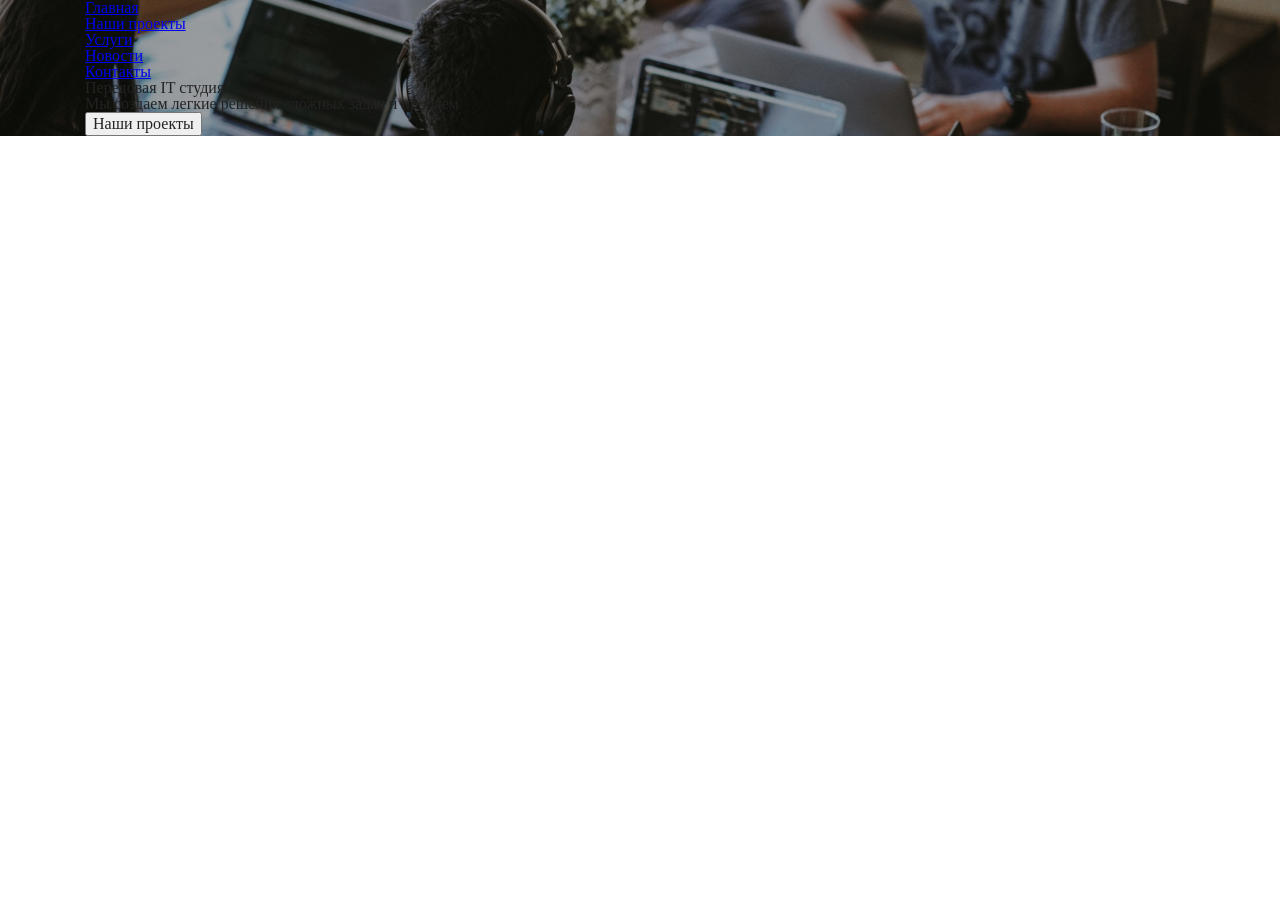
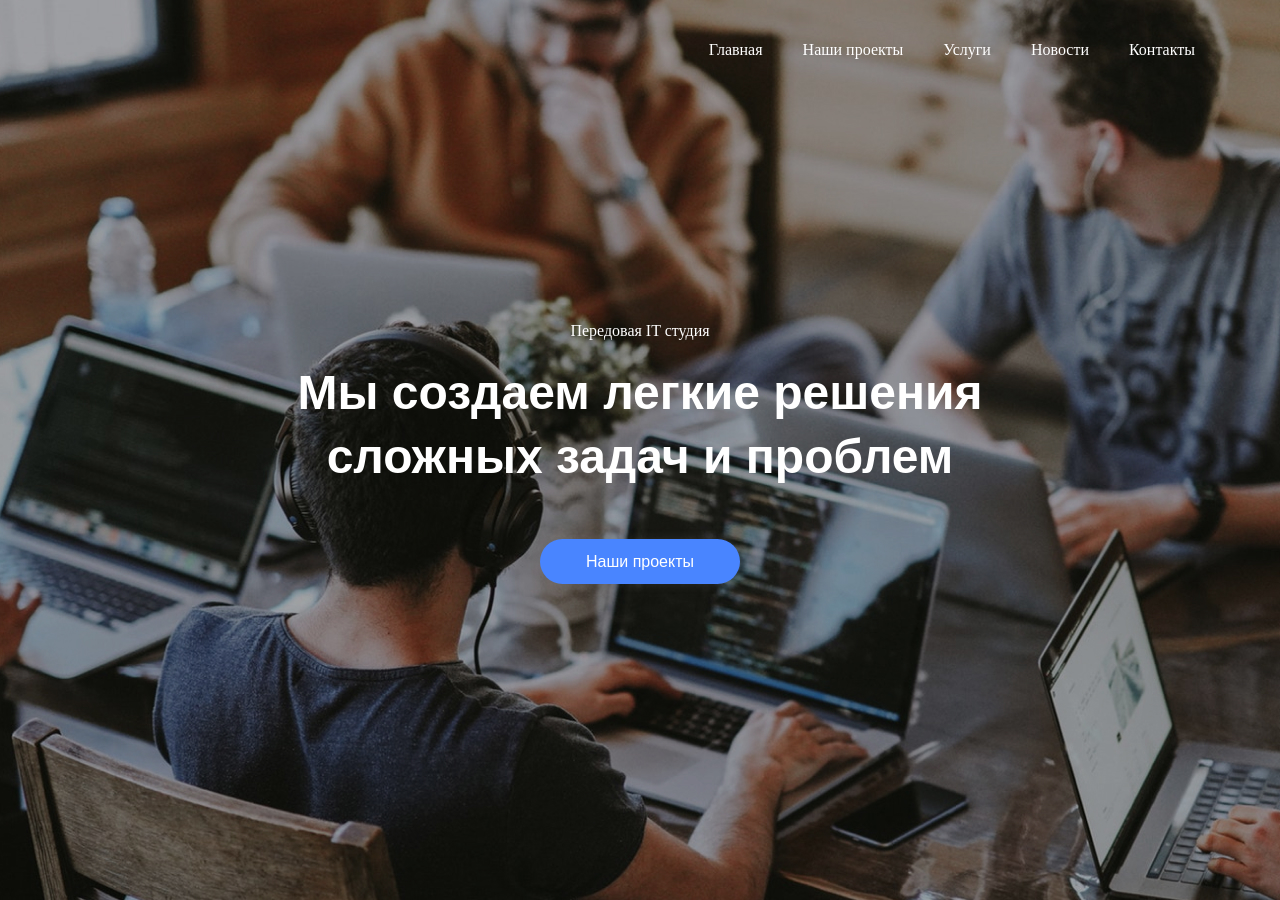
Before and after one commit to Kolyanbodymass/IT-company, a website: page src/index.html in a window 1280 px wide. Before the commit the page ends 800 px from the top, so only its background shows below. Drawn offline with nearby package versions, Linux system fonts and the light colour scheme; files that its build step writes are made by us from their sources; a web font is replaced by a local one.

Commit message:
add first screen - main

```diff
--- a/gulpfile.js
+++ b/gulpfile.js
@@ -77,8 +77,5 @@ gulp.task('images', function() {
         .pipe(gulp.dest("dist/img"));
 });
 
-
-// gulp.task('default', gulp.parallel('watch', 'server', 'styles', 'html', 'scripts', 'fonts', 'icons', 'mailer', 'images'));
-
 gulp.task("build", gulp.series('delDir', gulp.parallel('server', 'styles', 'html', 'scripts', 'fonts', 'icons', 'mailer', 'images')));
 gulp.task("default", gulp.parallel("watch", "build"));
--- a/src/index.html
+++ b/src/index.html
@@ -12,11 +12,11 @@
         <div class="container">
             <nav>
                 <ul class="menu">
-                    <li class="menu_item"><a href="#" class="menu_link">Главная</a></li>
-                    <li class="menu_item"><a href="#" class="menu_link">Наши проекты</a></li>
-                    <li class="menu_item"><a href="#" class="menu_link">Услуги</a></li>
-                    <li class="menu_item"><a href="#" class="menu_link">Новости</a></li>
-                    <li class="menu_item"><a href="#" class="menu_link">Контакты</a></li>
+                    <li><a href="#">Главная</a></li>
+                    <li><a href="#">Наши проекты</a></li>
+                    <li><a href="#">Услуги</a></li>
+                    <li><a href="#">Новости</a></li>
+                    <li><a href="#">Контакты</a></li>
                 </ul>
                 <div class="hamburger">
                     <span></span>
--- /dev/null
+++ b/src/sass/blocks/_button.scss
@@ -0,0 +1,13 @@
+button {
+    background: #4985FF;
+    box-shadow: 0px 0px 10px rgba(111, 111, 111, 0.25);
+    border-radius: 30px;
+    border: none;
+    width: 200px;
+    height: 45px;
+    font-weight: 500;
+    font-size: 16px;
+    line-height: 20px;
+    text-align: center;
+    color: #FFFFFF;
+}
--- a/src/sass/blocks/_main.scss
+++ b/src/sass/blocks/_main.scss
@@ -1,3 +1,26 @@
  .main {
-    background: url('../../img/bg/main-bg.jpg')  center (center / cover) no-repeat
+    padding-top: 40px;
+    height: 900px;
+	background: url('../../img/bg/main-bg.jpg')  center (center / cover) no-repeat;
+	text-align: center;
+		&__subtitle {
+			font-weight: 500;
+			font-size: 16px;
+			line-height: 20px;
+			text-align: center;
+			color: #FFFFFF;
+			padding-bottom: 20px;
+		}
+		&__title {
+			font-family: Montserrat, sans-serif;
+			max-width: 829px;
+			margin: 0 auto;
+			font-weight: 800;
+			font-size: 48px;
+			line-height: 64px;
+			text-align: center;
+			color: #FFFFFF;
+			padding-bottom: 50px;
+		}
+
  }
--- /dev/null
+++ b/src/sass/blocks/_menu.scss
@@ -0,0 +1,23 @@
+.menu {
+    display: flex;
+    justify-content: flex-end;
+    height: 61px;
+    margin-bottom: 220px;
+    li {
+        margin-right: 40px;
+        &:last-child {
+            margin-right: 0;
+        }
+        a {
+            font-weight: 500;
+            font-size: 16px;
+            line-height: 20px;
+            color: #FFFFFF;
+        }
+        &:hover {
+            color: #ec644b;
+            border-bottom: 2px solid #FFFFFF;
+            padding-bottom: 39px;
+        }
+    }
+}
--- a/src/sass/libs/_fonts.scss
+++ b/src/sass/libs/_fonts.scss
@@ -1,8 +1,8 @@
 /* montserrat-regular - latin_cyrillic */
 @font-face {
-    font-family: 'Montserrat';
+    font-family: 'Montserrat Regular';
     font-style: normal;
-    font-weight: 400;
+    font-weight: normal;
     src: url('../fonts/montserrat-v14-latin_cyrillic-regular.eot'); /* IE9 Compat Modes */
     src: local('Montserrat Regular'), local('Montserrat-Regular'),
          url('../fonts/montserrat-v14-latin_cyrillic-regular.eot?#iefix') format('embedded-opentype'), /* IE6-IE8 */
@@ -13,9 +13,9 @@
   }
   /* montserrat-500 - latin_cyrillic */
   @font-face {
-    font-family: 'Montserrat';
+    font-family: 'Montserrat 500';
     font-style: normal;
-    font-weight: 500;
+    font-weight: normal;
     src: url('../fonts/montserrat-v14-latin_cyrillic-500.eot'); /* IE9 Compat Modes */
     src: local('Montserrat Medium'), local('Montserrat-Medium'),
          url('../fonts/montserrat-v14-latin_cyrillic-500.eot?#iefix') format('embedded-opentype'), /* IE6-IE8 */
@@ -26,9 +26,9 @@
   }
   /* montserrat-800 - latin_cyrillic */
   @font-face {
-    font-family: 'Montserrat';
+    font-family: 'Montserrat 800';
     font-style: normal;
-    font-weight: 800;
+    font-weight: normal;
     src: url('../fonts/montserrat-v14-latin_cyrillic-800.eot'); /* IE9 Compat Modes */
     src: local('Montserrat ExtraBold'), local('Montserrat-ExtraBold'),
          url('../fonts/montserrat-v14-latin_cyrillic-800.eot?#iefix') format('embedded-opentype'), /* IE6-IE8 */
@@ -39,9 +39,9 @@
   }
   /* montserrat-900 - latin_cyrillic */
   @font-face {
-    font-family: 'Montserrat';
+    font-family: 'Montserrat 900';
     font-style: normal;
-    font-weight: 900;
+    font-weight: normal;
     src: url('../fonts/montserrat-v14-latin_cyrillic-900.eot'); /* IE9 Compat Modes */
     src: local('Montserrat Black'), local('Montserrat-Black'),
          url('../fonts/montserrat-v14-latin_cyrillic-900.eot?#iefix') format('embedded-opentype'), /* IE6-IE8 */
--- a/src/sass/style.scss
+++ b/src/sass/style.scss
@@ -3,8 +3,12 @@
 
 
 *{
-    font-family: 'Montserrat';
+    font-family: 'Montserrat', sans-serif;
     box-sizing: border-box;
+}
+
+a {
+    text-decoration: none;
 }
 
 .container {
@@ -13,3 +17,5 @@
 }
 
 @import 'blocks/main';
+@import 'blocks/menu';
+@import 'blocks/button';
```
Also changed, not shown: dist/css/style.css, dist/css/style.min.css, dist/index.html, dist/index.not-compressed.html.
